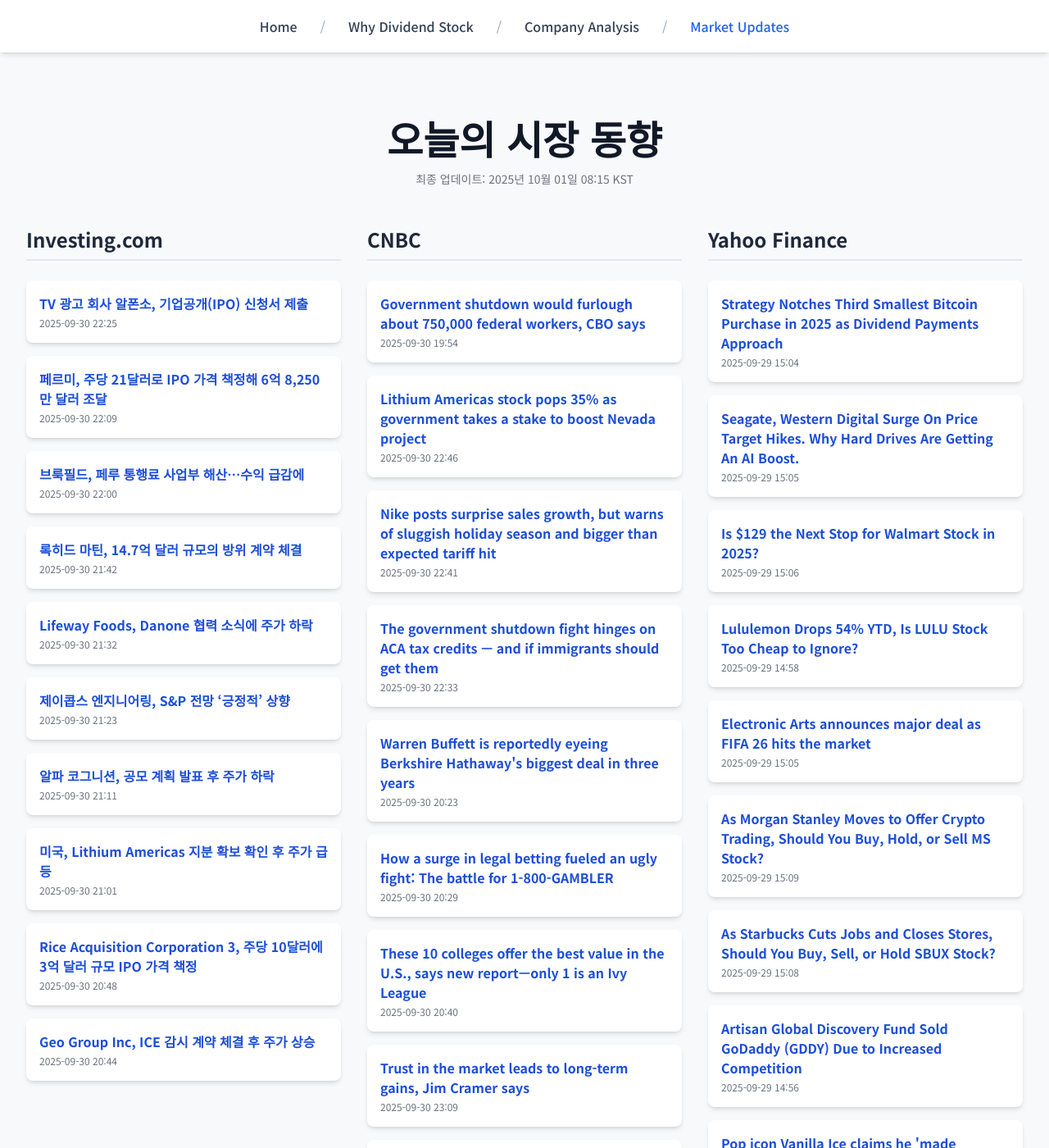
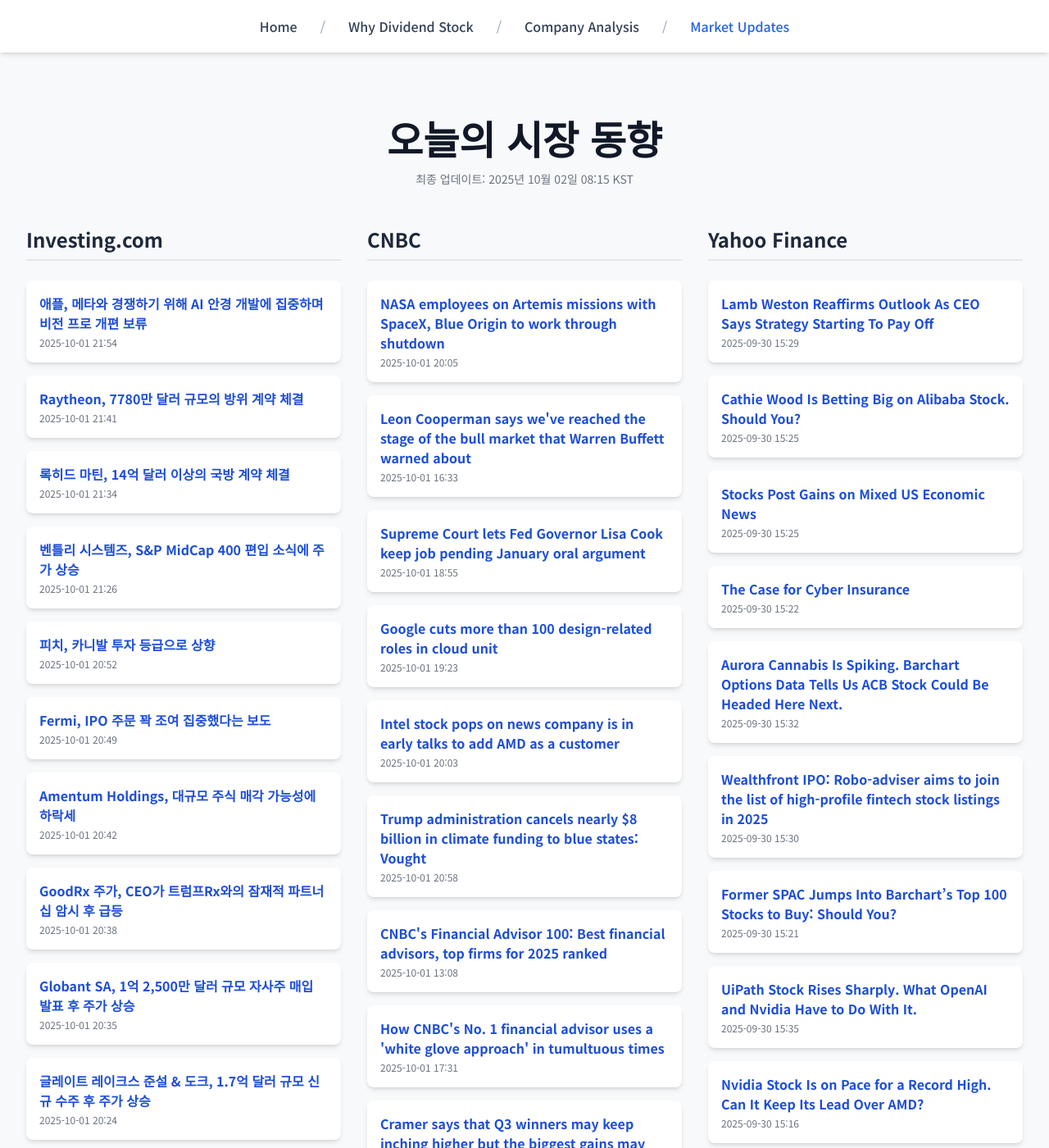
Before and after one commit to Kay-Hwang/my-company-analysis, a Jekyll site: the page built from market-updates.html, in a window 1280 px wide and 1400 px high. Shown: the whole window at 82% size. Built offline with Jekyll 4.4.1, drawn with Linux system fonts in a browser that asks for light colours; nearby versions of some CDN libraries; a script that is not in the unit is left out; some of the changed text lies outside the part shown.

Commit message:
Update daily data

```diff
--- a/_data/latest_data.json
+++ b/_data/latest_data.json
@@ -1,190 +1,190 @@
 {
-  "lastUpdated": "2025년 10월 01일 08:15 KST",
+  "lastUpdated": "2025년 10월 02일 08:15 KST",
   "news": {
     "investing": [
       {
-        "title": "TV 광고 회사 알폰소, 기업공개(IPO) 신청서 제출",
-        "link": "https://kr.investing.com/news/stock-market-news/article-432SI-1653011",
-        "pubDate": "2025-09-30 22:25:04",
-        "summary": "TV 광고 회사 알폰소, 기업공개(IPO) 신청서 제출"
+        "title": "애플, 메타와 경쟁하기 위해 AI 안경 개발에 집중하며 비전 프로 개편 보류",
+        "link": "https://kr.investing.com/news/stock-market-news/article-1655096",
+        "pubDate": "2025-10-01 21:54:28",
+        "summary": "애플, 메타와 경쟁하기 위해 AI 안경 개발에 집중하며 비전 프로 개편 보류"
       },
       {
-        "title": "페르미, 주당 21달러로 IPO 가격 책정해 6억 8,250만 달러 조달",
-        "link": "https://kr.investing.com/news/stock-market-news/article-432SI-1653002",
-        "pubDate": "2025-09-30 22:09:08",
-        "summary": "페르미, 주당 21달러로 IPO 가격 책정해 6억 8,250만 달러 조달"
+        "title": "Raytheon, 7780만 달러 규모의 방위 계약 체결",
+        "link": "https://kr.investing.com/news/stock-market-news/article-93CH-1655088",
+        "pubDate": "2025-10-01 21:41:16",
+        "summary": "Raytheon, 7780만 달러 규모의 방위 계약 체결"
       },
       {
-        "title": "브룩필드, 페루 통행료 사업부 해산…수익 급감에",
-        "link": "https://kr.investing.com/news/stock-market-news/article-93CH-1652997",
-        "pubDate": "2025-09-30 22:00:53",
-        "summary": "브룩필드, 페루 통행료 사업부 해산…수익 급감에"
+        "title": "록히드 마틴, 14억 달러 이상의 국방 계약 체결",
+        "link": "https://kr.investing.com/news/stock-market-news/article-93CH-1655084",
+        "pubDate": "2025-10-01 21:34:46",
+        "summary": "록히드 마틴, 14억 달러 이상의 국방 계약 체결"
       },
       {
-        "title": "록히드 마틴, 14.7억 달러 규모의 방위 계약 체결",
-        "link": "https://kr.investing.com/news/stock-market-news/article-93CH-1652988",
-        "pubDate": "2025-09-30 21:42:01",
-        "summary": "록히드 마틴, 14.7억 달러 규모의 방위 계약 체결"
+        "title": "벤틀리 시스템즈, S&P MidCap 400 편입 소식에 주가 상승",
+        "link": "https://kr.investing.com/news/stock-market-news/article-93CH-1655074",
+        "pubDate": "2025-10-01 21:26:53",
+        "summary": "벤틀리 시스템즈, S&P MidCap 400 편입 소식에 주가 상승"
       },
       {
-        "title": "Lifeway Foods, Danone 협력 소식에 주가 하락",
-        "link": "https://kr.investing.com/news/stock-market-news/article-93CH-1652976",
-        "pubDate": "2025-09-30 21:32:00",
-        "summary": "Lifeway Foods, Danone 협력 소식에 주가 하락"
+        "title": "피치, 카니발 투자 등급으로 상향",
+        "link": "https://kr.investing.com/news/stock-market-news/article-93CH-1655012",
+        "pubDate": "2025-10-01 20:52:16",
+        "summary": "피치, 카니발 투자 등급으로 상향"
       },
       {
-        "title": "제이콥스 엔지니어링, S&P 전망 ‘긍정적’ 상향",
-        "link": "https://kr.investing.com/news/stock-market-news/article-93CH-1652963",
-        "pubDate": "2025-09-30 21:23:43",
-        "summary": "제이콥스 엔지니어링, S&P 전망 ‘긍정적’ 상향"
+        "title": "Fermi, IPO 주문 꽉 조여 집중했다는 보도",
+        "link": "https://kr.investing.com/news/stock-market-news/article-432SI-1655007",
+        "pubDate": "2025-10-01 20:49:08",
+        "summary": "Fermi, IPO 주문 꽉 조여 집중했다는 보도"
       },
       {
-        "title": "알파 코그니션, 공모 계획 발표 후 주가 하락",
-        "link": "https://kr.investing.com/news/stock-market-news/article-93CH-1652944",
-        "pubDate": "2025-09-30 21:11:07",
-        "summary": "알파 코그니션, 공모 계획 발표 후 주가 하락"
+        "title": "Amentum Holdings, 대규모 주식 매각 가능성에 하락세",
+        "link": "https://kr.investing.com/news/stock-market-news/article-93CH-1654996",
+        "pubDate": "2025-10-01 20:42:39",
+        "summary": "Amentum Holdings, 대규모 주식 매각 가능성에 하락세"
       },
       {
-        "title": "미국, Lithium Americas 지분 확보 확인 후 주가 급등",
-        "link": "https://kr.investing.com/news/stock-market-news/article-93CH-1652925",
-        "pubDate": "2025-09-30 21:01:27",
-        "summary": "미국, Lithium Americas 지분 확보 확인 후 주가 급등"
+        "title": "GoodRx 주가, CEO가 트럼프Rx와의 잠재적 파트너십 암시 후 급등",
+        "link": "https://kr.investing.com/news/stock-market-news/article-1654985",
+        "pubDate": "2025-10-01 20:38:42",
+        "summary": "GoodRx 주가, CEO가 트럼프Rx와의 잠재적 파트너십 암시 후 급등"
       },
       {
-        "title": "Rice Acquisition Corporation 3, 주당 10달러에 3억 달러 규모 IPO 가격 책정",
-        "link": "https://kr.investing.com/news/stock-market-news/article-432SI-1652913",
-        "pubDate": "2025-09-30 20:48:04",
-        "summary": "Rice Acquisition Corporation 3, 주당 10달러에 3억 달러 규모 IPO 가격 책정"
+        "title": "Globant SA, 1억 2,500만 달러 규모 자사주 매입 발표 후 주가 상승",
+        "link": "https://kr.investing.com/news/stock-market-news/article-93CH-1654973",
+        "pubDate": "2025-10-01 20:35:13",
+        "summary": "Globant SA, 1억 2,500만 달러 규모 자사주 매입 발표 후 주가 상승"
       },
       {
-        "title": "Geo Group Inc, ICE 감시 계약 체결 후 주가 상승",
-        "link": "https://kr.investing.com/news/stock-market-news/article-93CH-1652906",
-        "pubDate": "2025-09-30 20:44:27",
-        "summary": "Geo Group Inc, ICE 감시 계약 체결 후 주가 상승"
+        "title": "글레이트 레이크스 준설 & 도크, 1.7억 달러 규모 신규 수주 후 주가 상승",
+        "link": "https://kr.investing.com/news/stock-market-news/article-93CH-1654945",
+        "pubDate": "2025-10-01 20:24:41",
+        "summary": "글레이트 레이크스 준설 & 도크, 1.7억 달러 규모 신규 수주 후 주가 상승"
       }
     ],
     "cnbc": [
       {
-        "title": "Government shutdown would furlough about 750,000 federal workers, CBO says",
-        "link": "https://www.cnbc.com/2025/09/30/government-shutdown-live-updates.html",
-        "pubDate": "Tue, 30 Sep 2025 19:54:24 GMT",
-        "summary": "Democrats insist that any stopgap funding bill included an extension of enhance Affordable Care Act tax credits due to expire at the end of 2025."
+        "title": "NASA employees on Artemis missions with SpaceX, Blue Origin to work through shutdown",
+        "link": "https://www.cnbc.com/2025/10/01/nasa-employees-on-spacex-artemis-missions-to-work-through-shutdown.html",
+        "pubDate": "Wed, 01 Oct 2025 20:05:03 GMT",
+        "summary": "NASA made an exception to allow work on Artemis missions with SpaceX and Blue Origin to continue during the government shutdown."
       },
       {
-        "title": "Lithium Americas stock pops 35% as government takes a stake to boost Nevada project",
-        "link": "https://www.cnbc.com/2025/09/30/lithium-americas-stock-pops-as-government-takes-a-stake-to-boost-nevada-project.html",
-        "pubDate": "Tue, 30 Sep 2025 22:46:07 GMT",
-        "summary": "U.S. Energy Secretary Chris Wright told Bloomberg TV that the U.S. government will take a 5% stake in the company."
+        "title": "Leon Cooperman says we've reached the stage of the bull market that Warren Buffett warned about",
+        "link": "https://www.cnbc.com/2025/10/01/leon-cooperman-says-weve-reached-the-stage-of-the-bull-market-that-warren-buffett-warned-about.html",
+        "pubDate": "Wed, 01 Oct 2025 16:33:00 GMT",
+        "summary": "Leon Cooperman believes we are in the late innings of a bull market where bubbles can form and risks rise."
       },
       {
-        "title": "Nike posts surprise sales growth, but warns of sluggish holiday season and bigger than expected tariff hit",
-        "link": "https://www.cnbc.com/2025/09/30/nike-nke-q1-2026-earnings.html",
-        "pubDate": "Tue, 30 Sep 2025 22:41:35 GMT",
-        "summary": "Nike posted surprise sales growth and beat on earnings even as it faced higher tariffs and tried to execute a turnaround plan."
+        "title": "Supreme Court lets Fed Governor Lisa Cook keep job pending January oral argument",
+        "link": "https://www.cnbc.com/2025/10/01/supreme-court-trump-fed-lisa-cook.html",
+        "pubDate": "Wed, 01 Oct 2025 18:55:02 GMT",
+        "summary": "President Donald Trump has sought to fire Federal Reserve Governor Lisa Cook, citing claims that she committed mortgage fraud in connection with two homes."
       },
       {
-        "title": "The government shutdown fight hinges on ACA tax credits — and if immigrants should get them",
-        "link": "https://www.cnbc.com/2025/09/30/government-shutdown-healthcare-democrats-republicans.html",
-        "pubDate": "Tue, 30 Sep 2025 22:33:13 GMT",
-        "summary": "Democrats demand Republicans agree to codify an extension of enhanced premium Obamacare tax credits to keep the government from shutting down."
+        "title": "Google cuts more than 100 design-related roles in cloud unit",
+        "link": "https://www.cnbc.com/2025/10/01/google-cloud-unit-layoffs.html",
+        "pubDate": "Wed, 01 Oct 2025 19:23:20 GMT",
+        "summary": "The latest layoffs come as Google accelerates cuts to focus spending on artificial intelligence infrastructure."
       },
       {
-        "title": "Warren Buffett is reportedly eyeing Berkshire Hathaway's biggest deal in three years",
-        "link": "https://www.cnbc.com/2025/09/30/warren-buffett-is-reportedly-eyeing-berkshire-hathaways-biggest-deal-in-three-years.html",
-        "pubDate": "Tue, 30 Sep 2025 20:23:24 GMT",
-        "summary": "The potential deal, which could finalize within days per the Journal, could be Berkshire's largest since 2022 when it bought Alleghany for $11.6 billion."
+        "title": "Intel stock pops on news company is in early talks to add AMD as a customer",
+        "link": "https://www.cnbc.com/2025/10/01/intel-stock-amd-chips.html",
+        "pubDate": "Wed, 01 Oct 2025 20:03:48 GMT",
+        "summary": "The U.S. government, Nvidia and Softbank have all taken recent stakes in Intel."
       },
       {
-        "title": "How a surge in legal betting fueled an ugly fight: The battle for 1-800-GAMBLER",
-        "link": "https://www.cnbc.com/2025/09/30/battle-gambling-addiction-hotline-number.html",
-        "pubDate": "Tue, 30 Sep 2025 20:29:06 GMT",
-        "summary": "1-800-GAMBLER has become the closest thing to a national hotline for problem gamblers. There's a intensifying legal battle over who should run it."
+        "title": "Trump administration cancels nearly $8 billion in climate funding to blue states: Vought",
+        "link": "https://www.cnbc.com/2025/10/01/trump-green-new-deal-funding-states-vought.html",
+        "pubDate": "Wed, 01 Oct 2025 20:58:45 GMT",
+        "summary": "The announcement came on the first day of the federal government shutdown."
       },
       {
-        "title": "These 10 colleges offer the best value in the U.S., says new report—only 1 is an Ivy League",
-        "link": "https://www.cnbc.com/2025/09/30/best-value-colleges-wall-street-journal.html",
-        "pubDate": "Tue, 30 Sep 2025 20:40:14 GMT",
-        "summary": "The City University of New York network of colleges offer affordable attendance costs and strong career outcomes."
+        "title": "CNBC's Financial Advisor 100: Best financial advisors, top firms for 2025 ranked",
+        "link": "https://www.cnbc.com/2025/10/01/best-financial-advisors.html",
+        "pubDate": "Wed, 01 Oct 2025 13:08:56 GMT",
+        "summary": "CNBC's Financial Advisor 100 ranks the best financial advisors and top firms for 2025. Here's how to pick the best financial planner for you and your family."
       },
       {
-        "title": "Trust in the market leads to long-term gains, Jim Cramer says",
-        "link": "https://www.cnbc.com/2025/09/30/trust-in-the-market-leads-to-long-term-gains-jim-cramer-says.html",
-        "pubDate": "Tue, 30 Sep 2025 23:09:06 GMT",
-        "summary": "CNBC's Jim Cramer on Tuesday stressed his belief that the market can be vehicle for wealth in the long term."
+        "title": "How CNBC's No. 1 financial advisor uses a 'white glove approach' in tumultuous times",
+        "link": "https://www.cnbc.com/2025/10/01/parsons-capital-management-ranked-one-financial-advisor-100.html",
+        "pubDate": "Wed, 01 Oct 2025 17:31:17 GMT",
+        "summary": "The firm says its secret to success is providing a \"white glove approach\" to all clients, regardless of who they are or how much they have invested."
       },
       {
-        "title": "Firefly Aerospace stock tanks 20% after test rocket explosion",
-        "link": "https://www.cnbc.com/2025/09/30/firefly-aerospace-stock-rocket-explosion.html",
-        "pubDate": "Tue, 30 Sep 2025 20:01:04 GMT",
-        "summary": "The explosion occurred during a first-stage test flight of its Alpha Flight 7 rocket at a Texas facility."
+        "title": "Cramer says that Q3 winners may keep inching higher but the biggest gains may 'have already been made'",
+        "link": "https://www.cnbc.com/2025/10/01/cramer-says-that-q3-winners-may-keep-inching-higher-but-the-biggest-gains-may-have-already-been-made.html",
+        "pubDate": "Wed, 01 Oct 2025 23:12:39 GMT",
+        "summary": "Cramer said that the biggest winners of the third quarter may keep inching higher but the biggest gains may have already been realized."
       },
       {
-        "title": "Trump, Pfizer agree to lower U.S. drug prices, exempt company from pharma tariffs",
-        "link": "https://www.cnbc.com/2025/09/30/trump-pfizer-drug-price-agreement.html",
-        "pubDate": "Tue, 30 Sep 2025 18:43:32 GMT",
-        "summary": "The deal comes after Trump sent letters to Pfizer and 16 other drugmakers calling on them to take steps to lower drug prices by Sept. 29."
+        "title": "Trump's threats against late-night TV could spell more trouble for advertisers",
+        "link": "https://www.cnbc.com/2025/10/01/trump-late-night-tv-threats-trouble-advertisers.html",
+        "pubDate": "Wed, 01 Oct 2025 16:58:40 GMT",
+        "summary": "The recent upheaval in late-night programming has shown a spotlight on ratings and revenue — and spurred questions of political influence."
       }
     ],
     "yahoo": [
       {
-        "title": "Strategy Notches Third Smallest Bitcoin Purchase in 2025 as Dividend Payments Approach",
-        "link": "https://finance.yahoo.com/news/strategy-notches-third-smallest-bitcoin-150414784.html",
-        "pubDate": "2025-09-29T15:04:14Z",
-        "summary": "Strategy Notches Third Smallest Bitcoin Purchase in 2025 as Dividend Payments Approach"
+        "title": "Lamb Weston Reaffirms Outlook As CEO Says Strategy Starting To Pay Off",
+        "link": "https://finance.yahoo.com/news/lamb-weston-reaffirms-outlook-ceo-152907373.html",
+        "pubDate": "2025-09-30T15:29:07Z",
+        "summary": "Lamb Weston Reaffirms Outlook As CEO Says Strategy Starting To Pay Off"
       },
       {
-        "title": "Seagate, Western Digital Surge On Price Target Hikes. Why Hard Drives Are Getting An AI Boost.",
-        "link": "https://www.investors.com/news/technology/seagate-stock-western-digital-ai-stocks/?src=A00220&yptr=yahoo",
-        "pubDate": "2025-09-29T15:05:57Z",
-        "summary": "Seagate, Western Digital Surge On Price Target Hikes. Why Hard Drives Are Getting An AI Boost."
+        "title": "Cathie Wood Is Betting Big on Alibaba Stock. Should You?",
+        "link": "https://finance.yahoo.com/news/cathie-wood-betting-big-alibaba-152554740.html",
+        "pubDate": "2025-09-30T15:25:54Z",
+        "summary": "Cathie Wood Is Betting Big on Alibaba Stock. Should You?"
       },
       {
-        "title": "Is $129 the Next Stop for Walmart Stock in 2025?",
-        "link": "https://finance.yahoo.com/news/129-next-stop-walmart-stock-150659947.html",
-        "pubDate": "2025-09-29T15:06:59Z",
-        "summary": "Is $129 the Next Stop for Walmart Stock in 2025?"
+        "title": "Stocks Post Gains on Mixed US Economic News",
+        "link": "https://finance.yahoo.com/news/stocks-post-modest-losses-mixed-152512773.html",
+        "pubDate": "2025-09-30T15:25:12Z",
+        "summary": "Stocks Post Gains on Mixed US Economic News"
       },
       {
-        "title": "Lululemon Drops 54% YTD, Is LULU Stock Too Cheap to Ignore?",
-        "link": "https://finance.yahoo.com/news/lululemon-drops-54-ytd-lulu-145837993.html",
-        "pubDate": "2025-09-29T14:58:37Z",
-        "summary": "Lululemon Drops 54% YTD, Is LULU Stock Too Cheap to Ignore?"
+        "title": "The Case for Cyber Insurance",
+        "link": "https://finance.yahoo.com/news/case-cyber-insurance-152240553.html",
+        "pubDate": "2025-09-30T15:22:40Z",
+        "summary": "The Case for Cyber Insurance"
       },
       {
-        "title": "Electronic Arts announces major deal as FIFA 26 hits the market",
-        "link": "https://finance.yahoo.com/news/electronic-arts-announces-major-deal-150540716.html",
-        "pubDate": "2025-09-29T15:05:40Z",
-        "summary": "Electronic Arts announces major deal as FIFA 26 hits the market"
+        "title": "Aurora Cannabis Is Spiking. Barchart Options Data Tells Us ACB Stock Could Be Headed Here Next.",
+        "link": "https://finance.yahoo.com/news/aurora-cannabis-spiking-barchart-options-153222175.html",
+        "pubDate": "2025-09-30T15:32:22Z",
+        "summary": "Aurora Cannabis Is Spiking. Barchart Options Data Tells Us ACB Stock Could Be Headed Here Next."
       },
       {
-        "title": "As Morgan Stanley Moves to Offer Crypto Trading, Should You Buy, Hold, or Sell MS Stock?",
-        "link": "https://finance.yahoo.com/news/morgan-stanley-moves-offer-crypto-150910169.html",
-        "pubDate": "2025-09-29T15:09:10Z",
-        "summary": "As Morgan Stanley Moves to Offer Crypto Trading, Should You Buy, Hold, or Sell MS Stock?"
+        "title": "Wealthfront IPO: Robo-adviser aims to join the list of high-profile fintech stock listings in 2025",
+        "link": "https://finance.yahoo.com/news/wealthfront-ipo-robo-adviser-aims-153000189.html",
+        "pubDate": "2025-09-30T15:30:00Z",
+        "summary": "Wealthfront IPO: Robo-adviser aims to join the list of high-profile fintech stock listings in 2025"
       },
       {
-        "title": "As Starbucks Cuts Jobs and Closes Stores, Should You Buy, Sell, or Hold SBUX Stock?",
-        "link": "https://finance.yahoo.com/news/starbucks-cuts-jobs-closes-stores-150855348.html",
-        "pubDate": "2025-09-29T15:08:55Z",
-        "summary": "As Starbucks Cuts Jobs and Closes Stores, Should You Buy, Sell, or Hold SBUX Stock?"
+        "title": "Former SPAC Jumps Into Barchart’s Top 100 Stocks to Buy: Should You?",
+        "link": "https://finance.yahoo.com/news/former-spac-jumps-barchart-top-152149950.html",
+        "pubDate": "2025-09-30T15:21:49Z",
+        "summary": "Former SPAC Jumps Into Barchart’s Top 100 Stocks to Buy: Should You?"
       },
       {
-        "title": "Artisan Global Discovery Fund Sold GoDaddy (GDDY) Due to Increased Competition",
-        "link": "https://finance.yahoo.com/news/artisan-global-discovery-fund-sold-145621143.html",
-        "pubDate": "2025-09-29T14:56:21Z",
-        "summary": "Artisan Global Discovery Fund Sold GoDaddy (GDDY) Due to Increased Competition"
+        "title": "UiPath Stock Rises Sharply. What OpenAI and Nvidia Have to Do With It.",
+        "link": "https://www.barrons.com/articles/uipath-stock-nvidia-openai-snowflake-bba53e56?siteid=yhoof2&yptr=yahoo",
+        "pubDate": "2025-09-30T15:35:00Z",
+        "summary": "UiPath Stock Rises Sharply. What OpenAI and Nvidia Have to Do With It."
       },
       {
-        "title": "Pop icon Vanilla Ice claims he 'made millions for doing nothing'  — is passive investment right for you?",
-        "link": "https://finance.yahoo.com/news/pop-icon-vanilla-ice-claims-151100159.html",
-        "pubDate": "2025-09-29T15:11:00Z",
-        "summary": "Pop icon Vanilla Ice claims he 'made millions for doing nothing'  — is passive investment right for you?"
+        "title": "Nvidia Stock Is on Pace for a Record High. Can It Keep Its Lead Over AMD?",
+        "link": "https://www.barrons.com/articles/nvidia-stock-price-ai-chips-amd-ea18d8d5?siteid=yhoof2&yptr=yahoo",
+        "pubDate": "2025-09-30T15:16:00Z",
+        "summary": "Nvidia Stock Is on Pace for a Record High. Can It Keep Its Lead Over AMD?"
       },
       {
-        "title": "Apple Just Unveiled the iPhone 17: Here’s What This Means for You If You Own Stock",
-        "link": "https://finance.yahoo.com/news/apple-just-unveiled-iphone-17-150014598.html",
-        "pubDate": "2025-09-29T15:00:14Z",
-        "summary": "Apple Just Unveiled the iPhone 17: Here’s What This Means for You If You Own Stock"
+        "title": "Mega Wall Street dealmakers are having their best year ever",
+        "link": "https://finance.yahoo.com/news/mega-wall-street-dealmakers-are-having-their-best-year-ever-151648050.html",
+        "pubDate": "2025-09-30T15:16:48Z",
+        "summary": "Mega Wall Street dealmakers are having their best year ever"
       }
     ]
   }
```
